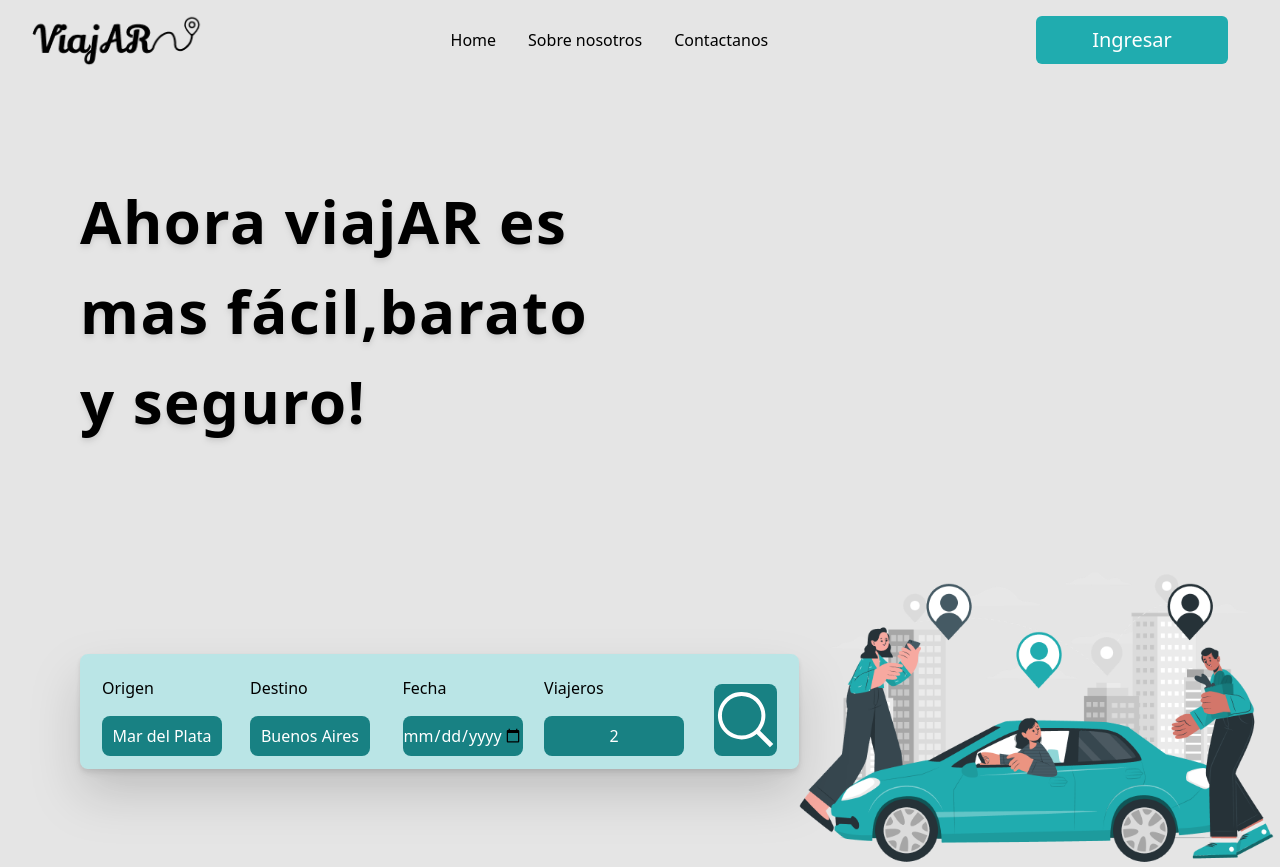
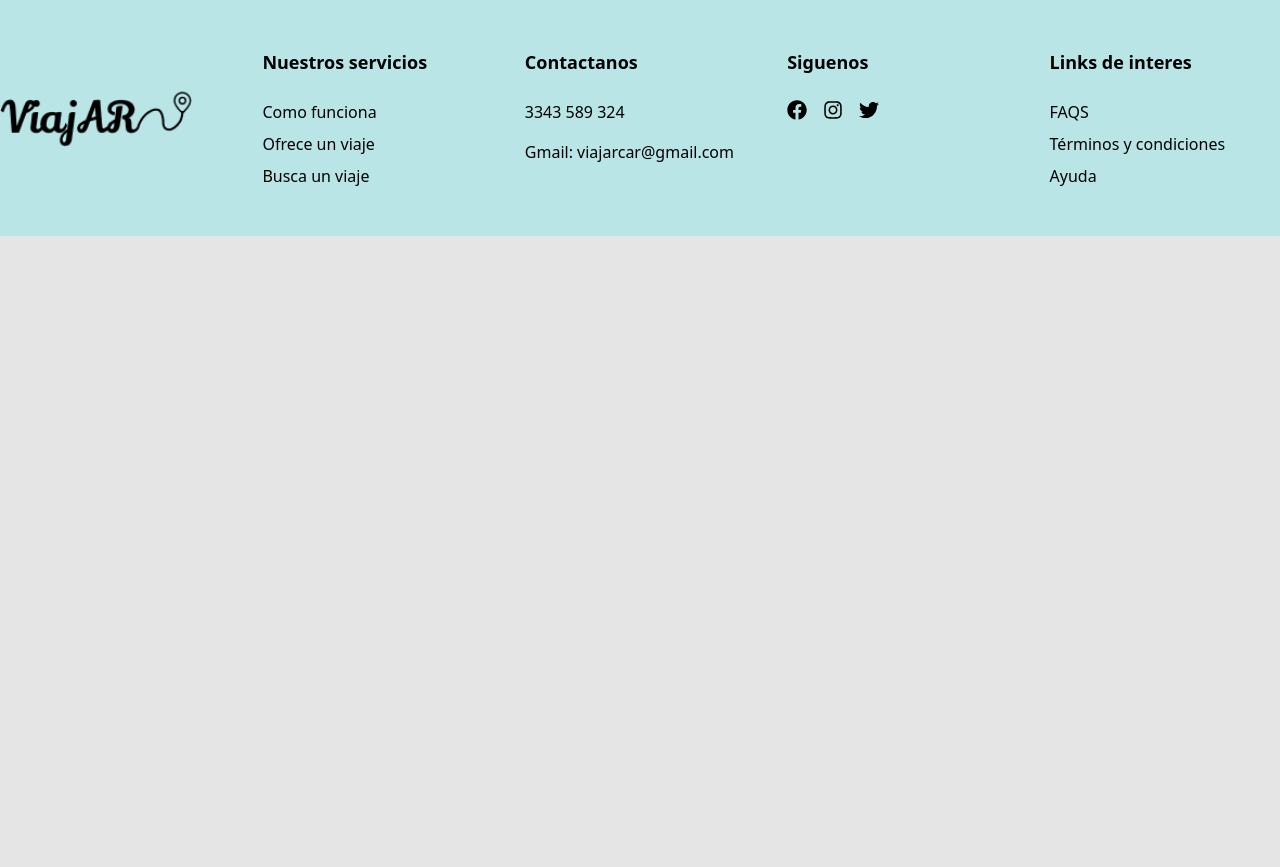
Before and after one commit to No-Country/c16-12-t-node-react, a React (Vite) app in the folder front/: page / in a window 1280 px wide. After the commit the page ends 800 px from the top, so only its background shows below. Built offline with nearby package versions, Linux system fonts and the light colour scheme.

Commit message:
add footer 2

```diff
--- a/front/src/App.jsx
+++ b/front/src/App.jsx
@@ -1,13 +1,10 @@
-import { RegisterForm } from "./components/molecules/index";
-import { Header } from "./components/organims/index";
-import { SectionCards } from "./components/organims/index";
-import { SectionSearchBar } from "./components/organims/index";
+import React from 'react';
+import Footer from './components/organims/Footer';
 
-function App() {
+const App = () => {
   return (
-    <div className="">
-      <Header/>
-      <SectionSearchBar/>
+    <div>
+      <Footer />
     </div>
   );
 };
```
